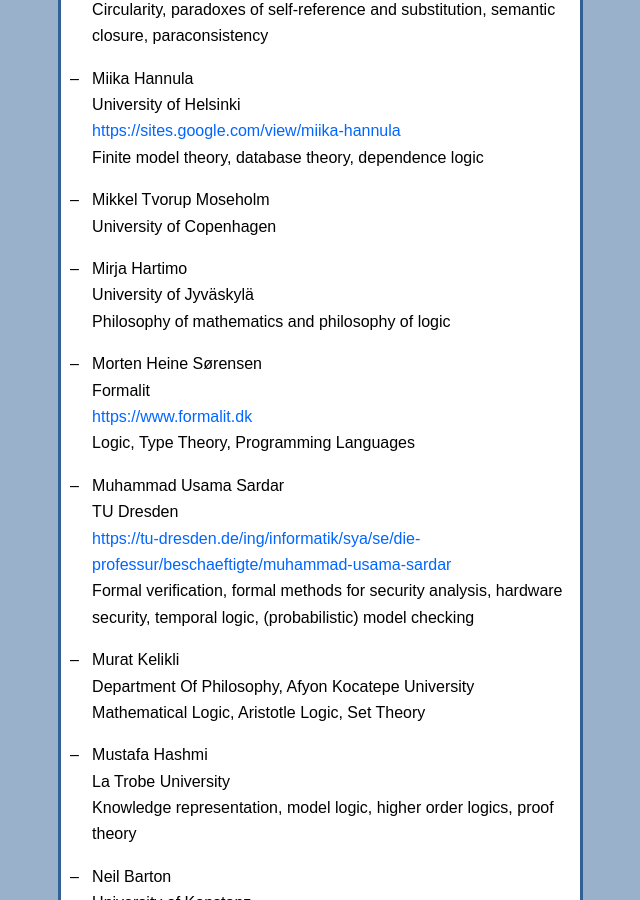
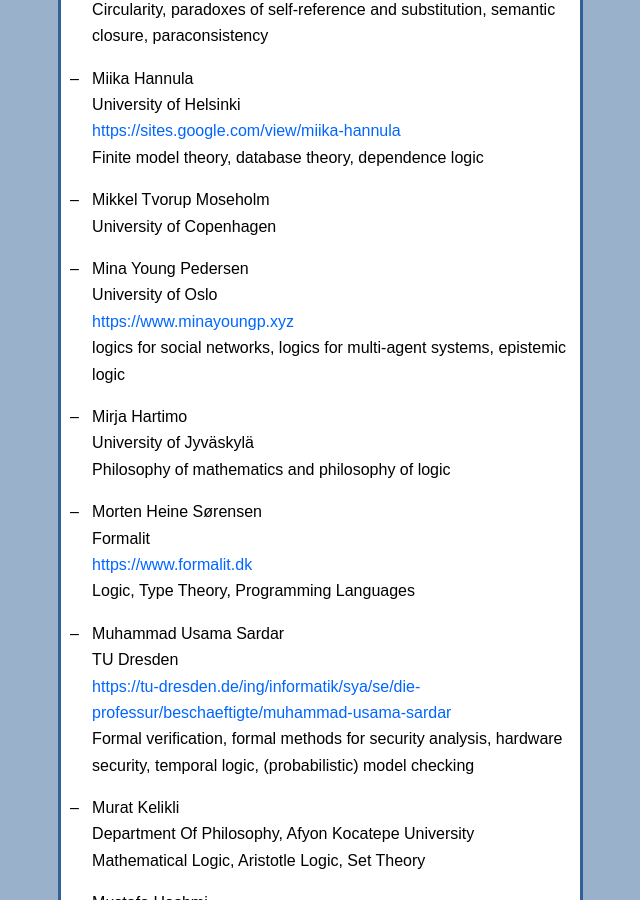
Before and after one commit to scandinavianlogic/scandinavianlogic.github.io, a Jekyll site: the page built from members.md, in a window 1280 px wide and 900 px high, scrolled down 15394 px. Shown: the whole window, without its empty margins (453-1093 px from the left). Built offline with Jekyll 4.4.1, drawn with Linux system fonts in a browser that asks for light colours.

Commit message:
new member

```diff
--- a/members.md
+++ b/members.md
@@ -595,6 +595,11 @@ membership.
 - Mikkel Tvorup Moseholm
   University of Copenhagen
 
+- Mina Young Pedersen
+  University of Oslo
+  <https://www.minayoungp.xyz>
+  logics for social networks, logics for multi-agent systems, epistemic logic
+
 - Mirja Hartimo
   University of Jyväskylä
   Philosophy of mathematics and philosophy of logic
```
